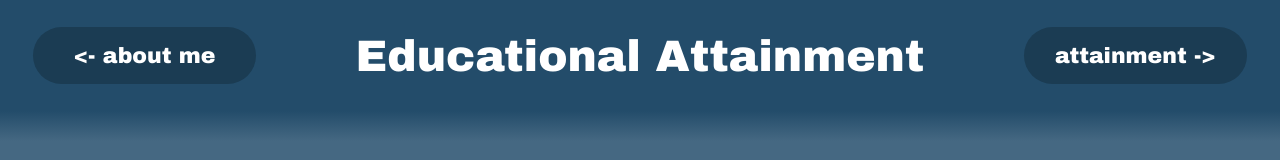
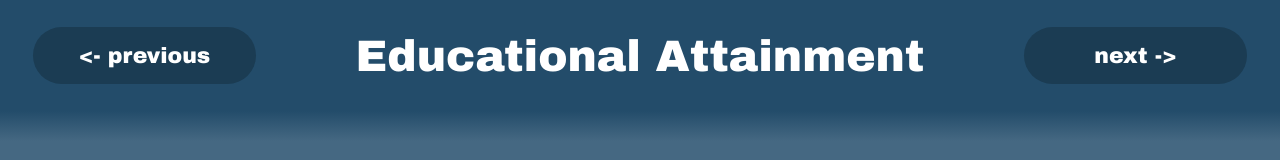
Before and after one commit to RexxuDesu/rexxu, a plain HTML site: page page2.html in a window 1280 px wide. Shown: the top 160 px of the page. Drawn offline with nearby package versions, Linux system fonts and the light colour scheme.

Commit message:
Update page2.html

```diff
--- a/page2.html
+++ b/page2.html
@@ -15,7 +15,7 @@
   <div class="navbar">
     <div class="navbarDiv0">
       <a style="text-decoration: none;" href="https://rexxudesu.github.io/rexxu/"><div class="navbarButton">
-        <p class="navbarButtonP"><- about me</p>
+        <p class="navbarButtonP"><- previous</p>
       </div></a>
     </div>
     <div class="navbarDiv1">
@@ -23,7 +23,7 @@
     </div>
     <div class="navbarDiv2">
       <a style="text-decoration: none;" href="https://rexxudesu.github.io/rexxu/page3.html"><div class="navbarButton">
-        <p>attainment -></p>
+        <p>next -></p>
       </div></a>
     </div>
   </div>
```
